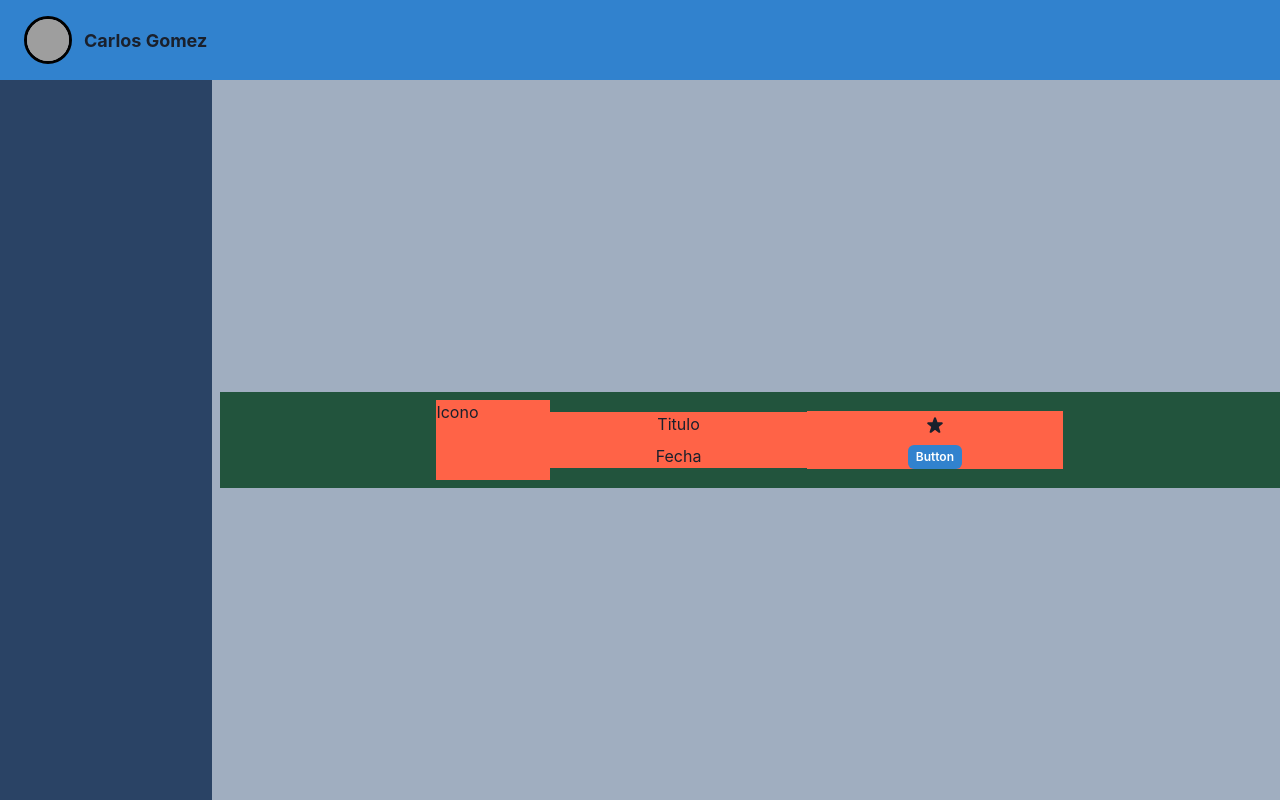
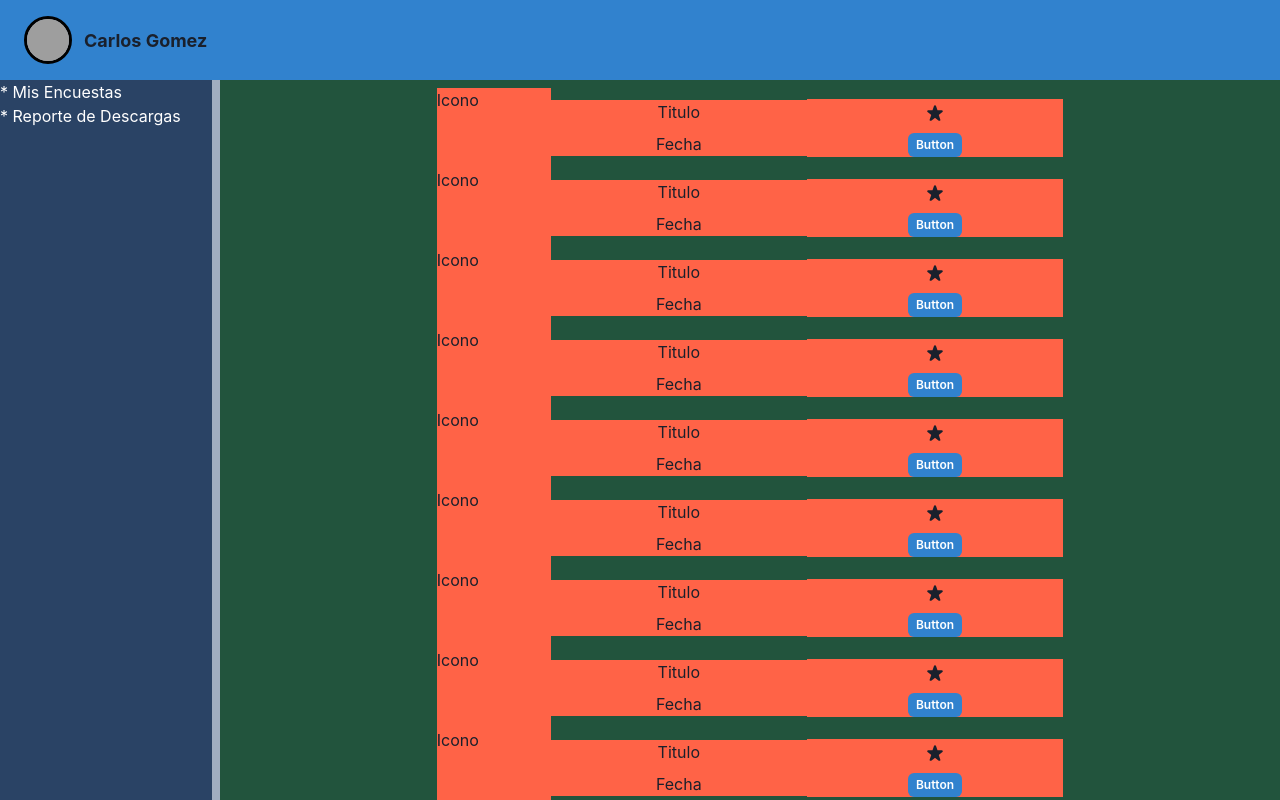
Before and after one commit to rodripavon97/tp-integrador-bases-de-datos-unsam, a React (Create React App) app in the folder integrador/: page /misEncuestas in a window 1280 px wide. Built offline with nearby package versions, Linux system fonts and the light colour scheme; grey boxes are pictures that could not be loaded.

Commit message:
Agregar rutas, links en sidebar, pagina reporte y placeholder

```diff
--- a/integrador/package.json
+++ b/integrador/package.json
@@ -13,7 +13,7 @@
     "framer-motion": "^4.1.17",
     "react": "^17.0.2",
     "react-dom": "^17.0.2",
-    "react-router-dom": "^5.2.0",
+    "react-router-dom": "5.3.0",
     "react-scripts": "4.0.3",
     "web-vitals": "^1.0.1"
   },
--- a/integrador/src/App.js
+++ b/integrador/src/App.js
@@ -1,8 +1,17 @@
 import './App.css';
-import {ChakraProvider} from '@chakra-ui/react'
+import {ChakraProvider, List} from '@chakra-ui/react'
 import MisDescargas from './pages/MisDescargas';
-import { Box, Flex, HStack, VStack } from '@chakra-ui/layout';
+import { Box, Flex, HStack, ListItem, VStack } from '@chakra-ui/layout';
 import HeaderUsuario from './components/headerUsuario';
+import {
+  BrowserRouter as Router,
+  Switch,
+  Route,
+  Redirect,
+  Link,
+} from "react-router-dom"
+import Reporte from './pages/Reporte';
+import Proximamente from './pages/Proximamente';
 
 function App() {
   return (
@@ -10,9 +19,33 @@ function App() {
       <Box w="100vw" bgColor="gray.400">
         <Flex direction="column" h="100vh" justifyContent="space-between">
           <HeaderUsuario h={3} />
-          <HStack flexGrow="1" h="100%">
-            <Box bg="blue.800" w="20%" h="100%"/>
-            <MisDescargas flexGrow="1" overflow="auto"/>
+          <HStack flexGrow="1" h="80%" >
+            <Router>
+              <Box bg="blue.800" w="20%" h="100%">
+                <List color="white">
+                  <ListItem><Link to="/misEncuestas">* Mis Encuestas</Link></ListItem>
+                  <ListItem><Link to="/reporte">* Reporte de Descargas</Link></ListItem>
+                </List>
+              </Box>
+              <Box h="100%" w="full" overflow="auto">
+                  <Switch>
+                    <Route exact path="/">
+                      <Redirect
+                        to="/misEncuestas"
+                      />
+                    </Route>
+                    <Route path="/misEncuestas">
+                      <MisDescargas/>
+                    </Route>
+                    <Route path="/reporte">
+                      <Reporte />
+                    </Route>
+                    <Route path="/*">
+                      <Proximamente />
+                    </Route>
+                  </Switch>
+              </Box>
+            </Router>
           </HStack>
         </Flex>
       </Box>
--- a/integrador/src/pages/MisDescargas.js
+++ b/integrador/src/pages/MisDescargas.js
@@ -1,11 +1,19 @@
 import {Box} from '@chakra-ui/layout'
-import TablaDescargas from '../components/tablaDescarga';
+import TablaDescargas from '../components/tablaDescarga'
 
-const MisDescargas = () => {
+export default function MisDescargas () {
   return (
-    <Box p={2} w="full" bg="green.800">
+    <Box p={2} bg="green.800">
+      <TablaDescargas/>
+      <TablaDescargas/>
+      <TablaDescargas/>
+      <TablaDescargas/>
+      <TablaDescargas/>
+      <TablaDescargas/>
+      <TablaDescargas/>
+      <TablaDescargas/>
+      <TablaDescargas/>
       <TablaDescargas/>
     </Box>
-  );
-};
-export default MisDescargas;
+  )
+}
--- /dev/null
+++ b/integrador/src/pages/Proximamente.js
@@ -0,0 +1,13 @@
+import { Center, Text, VStack } from '@chakra-ui/layout'
+import { WarningTwoIcon } from '@chakra-ui/icons'
+
+export default function Proximamente () {
+  return (
+    <Center p={2} h="full" bg="green.800">
+        <VStack >
+            <WarningTwoIcon color="yellow.400" fontSize={200} />
+            <Text fontSize={30} fontStyle="italic" fontWeight="semibold" color="white">Proximamente...</Text>
+        </VStack>
+    </Center>
+  )
+}
--- /dev/null
+++ b/integrador/src/pages/Reporte.js
@@ -0,0 +1,13 @@
+import { Center, Text, VStack } from '@chakra-ui/layout'
+import { WarningTwoIcon } from '@chakra-ui/icons'
+
+export default function Reporte () {
+  return (
+    <Center p={2} h="full" bg="green.800">
+        <VStack >
+            <WarningTwoIcon color="yellow.400" fontSize={200} />
+            <Text fontSize={30} fontStyle="italic" fontWeight="semibold" color="white">Proximamente Reporte!</Text>
+        </VStack>
+    </Center>
+  )
+}
```
